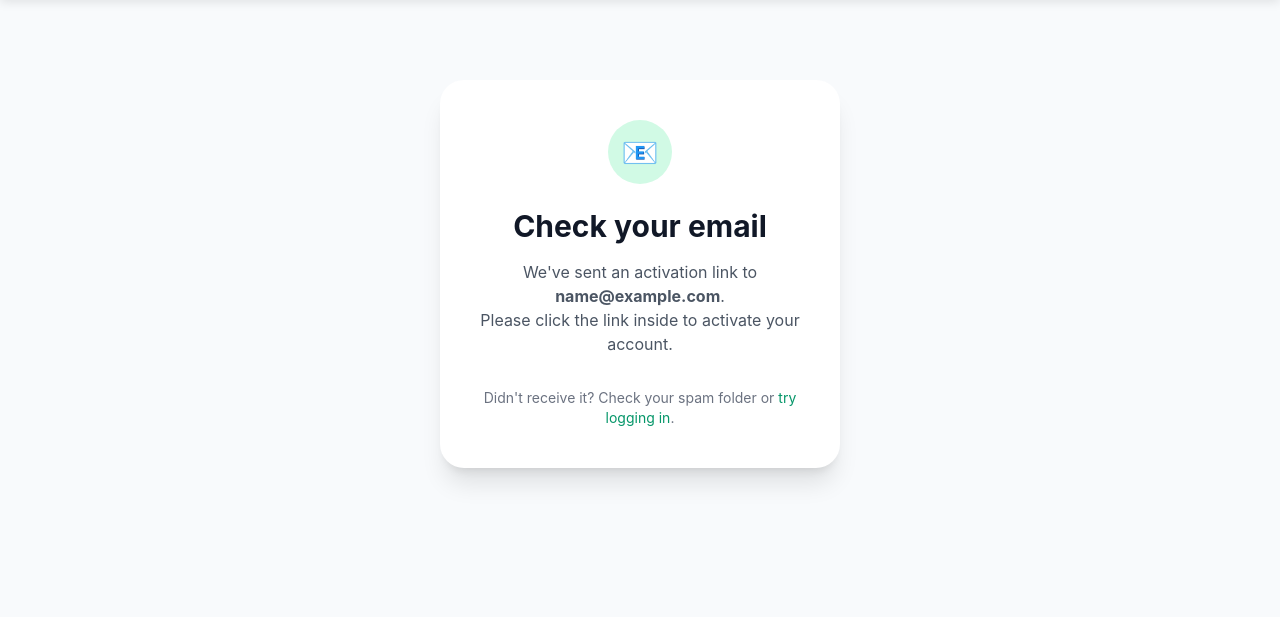
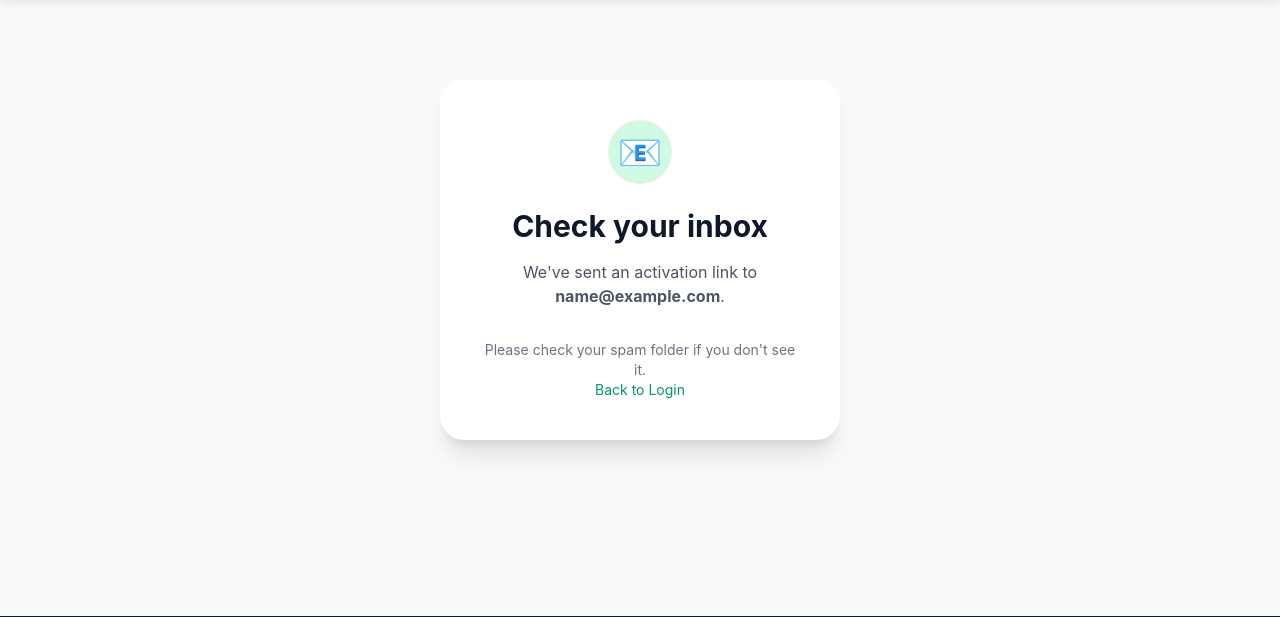
Before and after one commit to willbrad0803/EnerShift, a Django app: template templates/registration/account_activation_sent.html in a window 1280 px wide. Shown: the part 120-737 px from the top of the page. Run offline with Django 5.2, Linux system fonts and the light colour scheme; the template is opened without the code that fills it: most values are stand-ins (such as "Sample title", 1, 10 or a date in 2020); some libraries are stand-ins or nearby versions.

Commit message:
Update account_activation_sent.html

```diff
--- a/templates/registration/account_activation_sent.html
+++ b/templates/registration/account_activation_sent.html
@@ -3,17 +3,16 @@
 {% block content %}
 <div class="max-w-md mx-auto px-6 py-20 text-center">
     <div class="bg-white rounded-3xl shadow-xl p-10">
-        <div class="w-16 h-16 bg-emerald-100 rounded-full mx-auto flex items-center justify-center mb-6">
-            <span class="text-3xl">📧</span>
+        <div class="w-16 h-16 bg-emerald-100 text-emerald-600 rounded-full mx-auto flex items-center justify-center mb-6 text-4xl">
+            📧
         </div>
-        <h2 class="text-3xl font-bold text-gray-900 mb-4">Check your email</h2>
+        <h2 class="text-3xl font-bold mb-4">Check your inbox</h2>
         <p class="text-gray-600 mb-8">
-            We've sent an activation link to <strong>{{ email|default:"your email" }}</strong>.<br>
-            Please click the link inside to activate your account.
+            We've sent an activation link to <strong>{{ email }}</strong>.
         </p>
         <p class="text-sm text-gray-500">
-            Didn't receive it? Check your spam folder or
-            <a href="/dashboard/login/" class="text-emerald-600 hover:underline">try logging in</a>.
+            Please check your spam folder if you don't see it.<br>
+            <a href="/dashboard/login/" class="text-emerald-600 hover:underline">Back to Login</a>
         </p>
     </div>
 </div>
```
